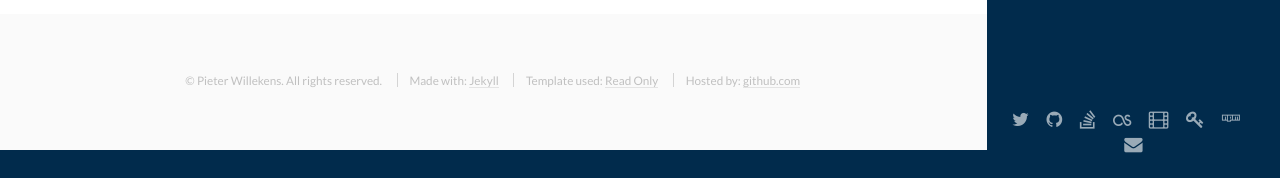
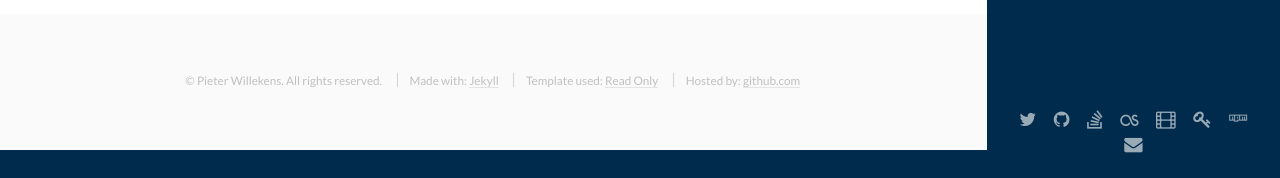
Before and after one commit to pataar/website-archived, a Jekyll site: the page built from portfolio/index.html, in a window 1280 px wide. Shown: the part 719-897 px from the top of the page. Built offline with Jekyll 4.4.1, drawn with Linux system fonts in a browser that asks for light colours.

```diff
--- a/_sass/_base.scss
+++ b/_sass/_base.scss
@@ -539,11 +539,7 @@
 
 		li {
 			display: inline-block;
-			padding: 0 1em 0 0;
-
-			&:last-child {
-				padding-right: 0 !important;
-			}
+			padding: 0 0.5em 0 0.5em;
 
 			.icon {
 				&:before {
--- a/_sass/responsive/_small.scss
+++ b/_sass/responsive/_small.scss
@@ -81,7 +81,17 @@
 
 /* Header */
 
+#sidePanel {
+	#header {
+		background:#012b4c;
+		display:block;
+	}
+}
+
+
 #header {
+	background:white;
+	display: none;
 	> header {
 		padding: 2em;
 
```
